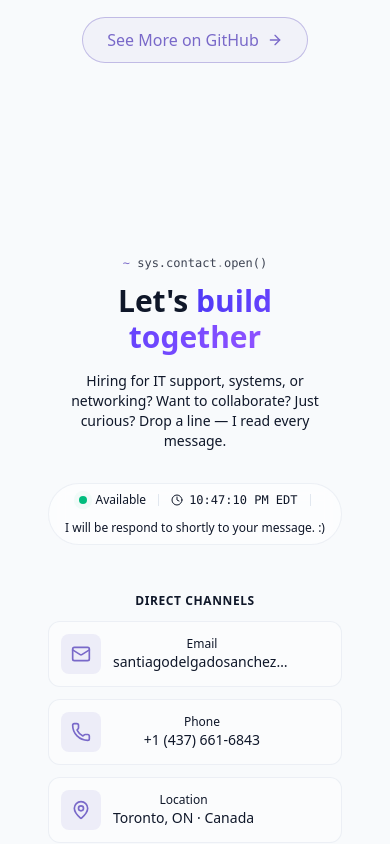
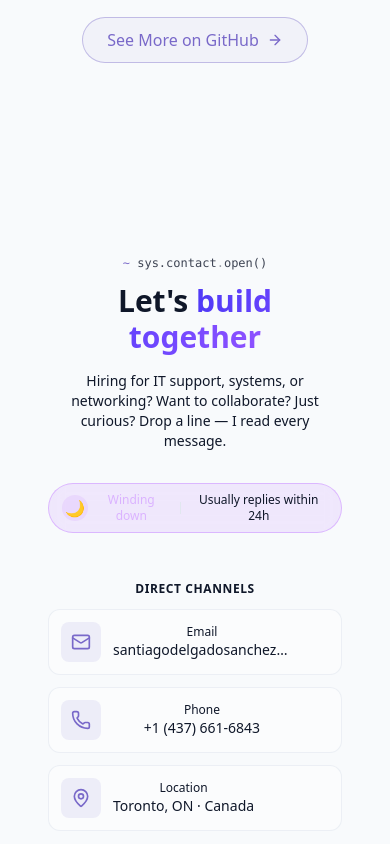
Before and after one commit to Santi2307/santi-portafolio, a React (Vite) app: page / in a window 390 px wide. Shown: the part 11156-12000 px from the top of the page. Built offline with nearby package versions, Linux system fonts and the light colour scheme.

Commit message:
updates and fix bugs

```diff
--- a/src/components/ContactSection.jsx
+++ b/src/components/ContactSection.jsx
@@ -2,8 +2,6 @@
 // ContactSection.jsx — Santiago Delgado's portfolio
 // -----------------------------------------------------------------------------
 // REPLACE your existing src/components/ContactSection.jsx with this entire file.
-// Dependencies (already in your project): react-hook-form, zod, framer-motion,
-// lucide-react, @hookform/resolvers/zod, your useToast hook, and `cn` utility.
 // =============================================================================
 
 import { useEffect, useState } from "react";
@@ -19,14 +17,9 @@ import {
   Linkedin,
   Github,
   Instagram,
-  Briefcase,
-  Users,
-  HelpCircle,
-  Sparkles,
+  CheckCircle2,
   Copy,
   Check,
-  CheckCircle2,
-  Clock,
   Loader2,
   ArrowLeft,
 } from "lucide-react";
@@ -35,93 +28,134 @@ import { useToast } from "@/hooks/use-toast";
 
 const FORMSPREE_ENDPOINT = "https://formspree.io/f/xldwapjy";
 
-/* ─────────────────────────── Intent options ─────────────────────────── */
+/* ─────────────────────────── Status definitions ──────────────────────────
+   Each entry maps a Toronto-local hour range [start, end) to a vibe.
+   Tailwind classes are written as literal strings so the JIT scanner
+   picks them up at build time. */
 
-const INTENTS = [
+const STATUSES = [
   {
-    id: "hiring",
-    icon: Briefcase,
-    title: "Hiring",
-    description: "IT Support · Systems · Networking roles",
-    accent: "from-emerald-500/20 to-teal-500/10",
-    border: "hover:border-emerald-500/40",
-    extras: ["company", "role"],
+    range: [0, 7],
+    key: "sleeping",
+    emoji: "😴",
+    label: "Sleeping",
+    classes: {
+      border: "border-violet-500/30",
+      bg: "bg-violet-500/10",
+      pulse: "bg-violet-500/30",
+      text: "text-violet-300",
+    },
   },
   {
-    id: "collab",
-    icon: Users,
-    title: "Collaboration",
-    description: "Project, freelance, or open-source",
-    accent: "from-sky-500/20 to-indigo-500/10",
-    border: "hover:border-sky-500/40",
-    extras: ["company"],
+    range: [7, 9],
+    key: "morning",
+    emoji: "☕",
+    label: "Morning coffee",
+    classes: {
+      border: "border-amber-500/30",
+      bg: "bg-amber-500/10",
+      pulse: "bg-amber-500/30",
+      text: "text-amber-300",
+    },
   },
   {
-    id: "question",
-    icon: HelpCircle,
-    title: "Question",
-    description: "Quick technical or career question",
-    accent: "from-violet-500/20 to-fuchsia-500/10",
-    border: "hover:border-violet-500/40",
-    extras: [],
+    range: [9, 12],
+    key: "available",
+    emoji: "💼",
+    label: "Available",
+    classes: {
+      border: "border-emerald-500/30",
+      bg: "bg-emerald-500/10",
+      pulse: "bg-emerald-500/30",
+      text: "text-emerald-300",
+    },
   },
   {
-    id: "hi",
-    icon: Sparkles,
-    title: "Just Saying Hi",
-    description: "Networking, hello, or random thoughts",
-    accent: "from-amber-500/20 to-rose-500/10",
-    border: "hover:border-amber-500/40",
-    extras: [],
+    range: [12, 13],
+    key: "lunch",
+    emoji: "🍽️",
+    label: "Lunch break",
+    classes: {
+      border: "border-orange-500/30",
+      bg: "bg-orange-500/10",
+      pulse: "bg-orange-500/30",
+      text: "text-orange-300",
+    },
+  },
+  {
+    range: [13, 17],
+    key: "building",
+    emoji: "💻",
+    label: "Building",
+    classes: {
+      border: "border-indigo-500/30",
+      bg: "bg-indigo-500/10",
+      pulse: "bg-indigo-500/30",
+      text: "text-indigo-300",
+    },
+  },
+  {
+    range: [17, 18],
+    key: "exercising",
+    emoji: "🏋️",
+    label: "At the gym",
+    classes: {
+      border: "border-rose-500/30",
+      bg: "bg-rose-500/10",
+      pulse: "bg-rose-500/30",
+      text: "text-rose-300",
+    },
+  },
+  {
+    range: [18, 20],
+    key: "studying",
+    emoji: "📚",
+    label: "Studying",
+    classes: {
+      border: "border-sky-500/30",
+      bg: "bg-sky-500/10",
+      pulse: "bg-sky-500/30",
+      text: "text-sky-300",
+    },
+  },
+  {
+    range: [20, 22],
+    key: "off-duty",
+    emoji: "🎮",
+    label: "Off-duty",
+    classes: {
+      border: "border-fuchsia-500/30",
+      bg: "bg-fuchsia-500/10",
+      pulse: "bg-fuchsia-500/30",
+      text: "text-fuchsia-300",
+    },
+  },
+  {
+    range: [22, 24],
+    key: "winding-down",
+    emoji: "🌙",
+    label: "Winding down",
+    classes: {
+      border: "border-purple-500/30",
+      bg: "bg-purple-500/10",
+      pulse: "bg-purple-500/30",
+      text: "text-purple-300",
+    },
   },
 ];
 
-const SOCIAL_LINKS = [
-  {
-    icon: Linkedin,
-    href: "https://www.linkedin.com/in/santiagodelgado23",
-    label: "LinkedIn",
-  },
-  { icon: Github, href: "https://github.com/Santi2307", label: "GitHub" },
-  {
-    icon: Instagram,
-    href: "https://www.instagram.com/santidelgado2004",
-    label: "Instagram",
-  },
-];
+const getStatusForHour = (hour) =>
+  STATUSES.find((s) => hour >= s.range[0] && hour < s.range[1]) || STATUSES[0];
 
 /* ─────────────────────────── Hooks ─────────────────────────── */
 
-/** Live clock in Toronto, updates every second. */
-const useTorontoTime = () => {
-  const [time, setTime] = useState(() => formatTorontoTime());
+const useCurrentStatus = () => {
+  const [status, setStatus] = useState(() =>
+    getStatusForHour(new Date().getHours()),
+  );
+
   useEffect(() => {
-    const id = setInterval(() => setTime(formatTorontoTime()), 1000);
-    return () => clearInterval(id);
-  }, []);
-  return time;
-};
-
-const formatTorontoTime = () => {
-  try {
-    return new Intl.DateTimeFormat("en-US", {
-      timeZone: "America/Toronto",
-      hour: "numeric",
-      minute: "2-digit",
-      second: "2-digit",
-      hour12: true,
-      timeZoneName: "short",
-    }).format(new Date());
-  } catch {
-    return "—";
-  }
-};
-
-/** Availability based on Toronto local hour. */
-const useAvailability = () => {
-  const [status, setStatus] = useState("online");
-  useEffect(() => {
-    const check = () => {
+    const update = () => {
       try {
         const hour = parseInt(
           new Intl.DateTimeFormat("en-US", {
@@ -131,20 +165,19 @@ const useAvailability = () => {
           }).format(new Date()),
           10,
         );
-        // Online roughly 8am–11pm Toronto
-        setStatus(hour >= 8 && hour < 23 ? "online" : "away");
+        setStatus(getStatusForHour(hour));
       } catch {
-        setStatus("online");
+        setStatus(getStatusForHour(new Date().getHours()));
       }
     };
-    check();
-    const id = setInterval(check, 60 * 1000);
+    update();
+    const id = setInterval(update, 60 * 1000);
     return () => clearInterval(id);
   }, []);
+
   return status;
 };
 
-/** Copy text to clipboard with a temporary "copied" flag. */
 const useCopy = (resetMs = 1500) => {
   const [copied, setCopied] = useState(false);
   const copy = async (text) => {
@@ -153,58 +186,100 @@ const useCopy = (resetMs = 1500) => {
       setCopied(true);
       setTimeout(() => setCopied(false), resetMs);
     } catch {
-      // Clipboard unavailable — silent fail
+      // silent fail — clipboard API unavailable
     }
   };
   return { copied, copy };
 };
 
-/* ─────────────────────────── Live status header ─────────────────────────── */
+/* ─────────────────────────── Sleeping Zzz animation ─────────────────────────── */
+
+const SleepingZzz = () => (
+  <div
+    aria-hidden
+    className="pointer-events-none absolute -right-3 -top-2 h-6 w-6"
+  >
+    {[0, 1, 2].map((i) => (
+      <motion.span
+        key={i}
+        className="absolute left-0 top-0 font-mono text-[9px] font-bold text-violet-200"
+        animate={{
+          y: [2, -10, -18],
+          x: [0, 3, 7],
+          opacity: [0, 1, 0],
+          scale: [0.5, 1, 1.15],
+          rotate: [0, 6, 14],
+        }}
+        transition={{
+          duration: 2.8,
+          repeat: Infinity,
+          delay: i * 0.85,
+          ease: "easeOut",
+        }}
+      >
+        z
+      </motion.span>
+    ))}
+  </div>
+);
+
+/* ─────────────────────────── Status bar ─────────────────────────── */
 
 const LiveStatusBar = () => {
-  const time = useTorontoTime();
-  const status = useAvailability();
-  const isOnline = status === "online";
+  const status = useCurrentStatus();
+  const isSleeping = status.key === "sleeping";
 
   return (
-    <div className="mx-auto mb-12 inline-flex flex-wrap items-center justify-center gap-3 rounded-full border border-border/60 bg-card/60 px-4 py-2 text-xs backdrop-blur-sm">
-      {/* Availability */}
-      <div className="flex items-center gap-2">
-        <span className="relative inline-flex h-2 w-2">
+    <motion.div
+      layout
+      transition={{ duration: 0.4, ease: [0.22, 1, 0.36, 1] }}
+      className={cn(
+        "mx-auto mb-12 inline-flex items-center gap-3 rounded-full border px-4 py-2 text-xs backdrop-blur-sm transition-colors",
+        status.classes.border,
+        status.classes.bg,
+      )}
+    >
+      <AnimatePresence mode="wait">
+        <motion.div
+          key={status.key}
+          initial={{ opacity: 0, y: 4 }}
+          animate={{ opacity: 1, y: 0 }}
+          exit={{ opacity: 0, y: -4 }}
+          transition={{ duration: 0.3 }}
+          className="flex items-center gap-2.5"
+        >
+          <span className="relative inline-flex h-5 w-5 items-center justify-center">
+            {!isSleeping && (
               <motion.span
                 aria-hidden
                 className={cn(
                   "absolute inset-0 rounded-full",
-              isOnline ? "bg-emerald-500" : "bg-amber-500",
+                  status.classes.pulse,
                 )}
-            animate={{ scale: [1, 2.4], opacity: [0.55, 0] }}
-            transition={{ duration: 1.8, repeat: Infinity, ease: "easeOut" }}
+                animate={{ scale: [1, 1.8], opacity: [0.55, 0] }}
+                transition={{ duration: 2, repeat: Infinity, ease: "easeOut" }}
               />
+            )}
             <span
-            className={cn(
-              "relative inline-block h-full w-full rounded-full",
-              isOnline ? "bg-emerald-500" : "bg-amber-500",
-            )}
-          />
+              className="relative text-base leading-none"
+              role="img"
+              aria-label={status.label}
+            >
+              {status.emoji}
             </span>
-        <span className="font-medium">{isOnline ? "Available" : "Away"}</span>
-      </div>
+            {isSleeping && <SleepingZzz />}
+          </span>
+
+          <span className={cn("font-medium", status.classes.text)}>
+            {status.label}
+          </span>
+        </motion.div>
+      </AnimatePresence>
 
       <span className="h-3 w-px bg-border" aria-hidden />
 
-      {/* Live time */}
-      <div className="flex items-center gap-1.5 text-muted-foreground">
-        <Clock size={12} aria-hidden />
-        <span className="font-mono tabular-nums">{time}</span>
-      </div>
-
-      <span className="h-3 w-px bg-border" aria-hidden />
-
-      {/* Response time */}
-      <span className="text-muted-foreground">
-        I will be respond to shortly to your message. :){" "}
-      </span>
-    </div>
+      <span className="text-muted-foreground">Usually replies within 24h</span>
+    </motion.div>
   );
 };
 
@@ -275,80 +350,20 @@ const LocationChannel = () => (
   </div>
 );
 
-/* ─────────────────────────── Intent card ─────────────────────────── */
-
-const IntentCard = ({ intent, isActive, onSelect }) => {
-  const Icon = intent.icon;
-
-  return (
-    <motion.button
-      type="button"
-      onClick={() => onSelect(intent.id)}
-      whileTap={{ scale: 0.97 }}
-      className={cn(
-        "group relative flex flex-col items-start gap-1.5 overflow-hidden rounded-xl border-2 bg-card/50 p-4 text-left backdrop-blur-sm transition-all",
-        "focus:outline-none focus-visible:ring-2 focus-visible:ring-primary/40",
-        isActive
-          ? "border-primary shadow-lg shadow-primary/10"
-          : cn("border-border/40", intent.border),
-      )}
-      aria-pressed={isActive}
-    >
-      {/* Gradient backdrop */}
-      <div
-        className={cn(
-          "absolute inset-0 -z-10 bg-gradient-to-br opacity-0 transition-opacity",
-          intent.accent,
-          (isActive || "group-hover:opacity-100") && "group-hover:opacity-100",
-          isActive && "opacity-100",
-        )}
-      />
-
-      <Icon
-        className={cn(
-          "h-5 w-5 transition-colors",
-          isActive ? "text-primary" : "text-foreground/70",
-        )}
-        aria-hidden="true"
-      />
-      <div className="font-semibold text-sm">{intent.title}</div>
-      <div className="text-xs text-muted-foreground">{intent.description}</div>
-
-      {isActive && (
-        <motion.span
-          layoutId="intent-indicator"
-          aria-hidden
-          className="absolute right-3 top-3 inline-flex h-2 w-2 rounded-full bg-primary"
-        />
-      )}
-    </motion.button>
-  );
-};
-
 /* ─────────────────────────── Form ─────────────────────────── */
 
 const contactFormSchema = z.object({
-  intent: z.string().min(1, "Please choose what you're reaching out about."),
   name: z.string().min(1, "Name is required."),
   email: z.string().email("Please enter a valid email."),
-  company: z.string().optional(),
-  role: z.string().optional(),
   message: z
     .string()
     .min(10, "Message should be at least 10 characters.")
     .max(2000, "Message is too long."),
 });
 
-const Field = ({ label, error, children, optional }) => (
+const Field = ({ label, error, children }) => (
   <div>
-    <label className="mb-1.5 flex items-center gap-2 text-sm font-medium">
-      {label}
-      {optional && (
-        <span className="text-[10px] font-normal uppercase tracking-wider text-muted-foreground">
-          Optional
-        </span>
-      )}
-    </label>
+    <label className="mb-1.5 block text-sm font-medium">{label}</label>
     {children}
     {error && (
       <p role="alert" className="mt-1 text-xs text-destructive">
@@ -365,29 +380,20 @@ const inputClasses = (hasError) =>
     hasError ? "border-destructive focus:ring-destructive/40" : "border-input",
   );
 
-const SmartContactForm = ({ onSent }) => {
+const ContactForm = ({ onSent }) => {
   const { toast } = useToast();
-  const [intent, setIntent] = useState(null);
-
   const {
     register,
     handleSubmit,
     formState: { errors, isSubmitting },
-    setValue,
+    watch,
     reset,
   } = useForm({
     resolver: zodResolver(contactFormSchema),
-    defaultValues: { intent: "" },
   });
 
-  const handleIntentSelect = (id) => {
-    setIntent(id);
-    setValue("intent", id, { shouldValidate: true });
-  };
-
-  const selectedIntent = INTENTS.find((i) => i.id === intent);
-  const showCompany = selectedIntent?.extras.includes("company");
-  const showRole = selectedIntent?.extras.includes("role");
+  const messageValue = watch("message", "");
+  const messageCount = messageValue?.length ?? 0;
 
   const onSubmit = async (data) => {
     try {
@@ -396,13 +402,12 @@ const SmartContactForm = ({ onSent }) => {
         headers: { "Content-Type": "application/json" },
         body: JSON.stringify({
           ...data,
-          _subject: `[${data.intent.toUpperCase()}] New message from ${data.name}`,
+          _subject: `New message from ${data.name}`,
         }),
       });
 
       if (response.ok) {
         reset();
-        setIntent(null);
         onSent();
       } else {
         toast({
@@ -422,51 +427,7 @@ const SmartContactForm = ({ onSent }) => {
   };
 
   return (
-    <form onSubmit={handleSubmit(onSubmit)} className="space-y-6">
-      {/* Step 1: Intent */}
-      <div>
-        <div className="mb-3 flex items-center gap-2">
-          <span className="font-mono text-[10px] uppercase tracking-wider text-primary">
-            01 / Intent
-          </span>
-          <div className="h-px flex-1 bg-border/60" />
-        </div>
-        <div className="grid grid-cols-2 gap-2 sm:grid-cols-4">
-          {INTENTS.map((i) => (
-            <IntentCard
-              key={i.id}
-              intent={i}
-              isActive={intent === i.id}
-              onSelect={handleIntentSelect}
-            />
-          ))}
-        </div>
-        {errors.intent && (
-          <p role="alert" className="mt-2 text-xs text-destructive">
-            {errors.intent.message}
-          </p>
-        )}
-        {/* Hidden field so RHF/Zod see the intent value */}
-        <input type="hidden" {...register("intent")} />
-      </div>
-
-      {/* Step 2: Details */}
-      <AnimatePresence initial={false}>
-        {intent && (
-          <motion.div
-            initial={{ opacity: 0, y: -8 }}
-            animate={{ opacity: 1, y: 0 }}
-            exit={{ opacity: 0, y: -8 }}
-            transition={{ duration: 0.25 }}
-            className="space-y-4"
-          >
-            <div className="flex items-center gap-2">
-              <span className="font-mono text-[10px] uppercase tracking-wider text-primary">
-                02 / Details
-              </span>
-              <div className="h-px flex-1 bg-border/60" />
-            </div>
-
+    <form onSubmit={handleSubmit(onSubmit)} className="space-y-5">
       <div className="grid grid-cols-1 gap-4 sm:grid-cols-2">
         <Field label="Name" error={errors.name?.message}>
           <input
@@ -485,48 +446,21 @@ const SmartContactForm = ({ onSent }) => {
             className={inputClasses(!!errors.email)}
           />
         </Field>
-
-              {showCompany && (
-                <Field label="Company" optional>
-                  <input
-                    type="text"
-                    placeholder="Company or organization"
-                    {...register("company")}
-                    className={inputClasses(false)}
-                  />
-                </Field>
-              )}
-
-              {showRole && (
-                <Field label="Role" optional>
-                  <input
-                    type="text"
-                    placeholder="e.g. IT Support Analyst"
-                    {...register("role")}
-                    className={inputClasses(false)}
-                  />
-                </Field>
-              )}
       </div>
 
       <Field label="Message" error={errors.message?.message}>
         <textarea
-                rows={5}
-                placeholder={
-                  intent === "hiring"
-                    ? "Tell me about the role, team, and what you're looking for…"
-                    : intent === "collab"
-                      ? "What kind of project? What's the timeline?"
-                      : intent === "question"
-                        ? "What's on your mind?"
-                        : "Say hi 👋"
-                }
+          rows={6}
+          placeholder="What's on your mind? Hiring, collaboration, a question, or just saying hi — all good."
           {...register("message")}
           className={cn(
             inputClasses(!!errors.message),
-                  "resize-y min-h-[120px]",
+            "resize-y min-h-[140px]",
           )}
         />
+        <div className="mt-1 flex justify-end text-[10px] tabular-nums text-muted-foreground">
+          {messageCount} / 2000
+        </div>
       </Field>
 
       <button
@@ -552,9 +486,6 @@ const SmartContactForm = ({ onSent }) => {
           </>
         )}
       </button>
-          </motion.div>
-        )}
-      </AnimatePresence>
     </form>
   );
 };
@@ -601,6 +532,20 @@ const SuccessState = ({ onReset }) => (
 
 /* ─────────────────────────── Main section ─────────────────────────── */
 
+const SOCIAL_LINKS = [
+  {
+    icon: Linkedin,
+    href: "https://www.linkedin.com/in/santiagodelgado23",
+    label: "LinkedIn",
+  },
+  { icon: Github, href: "https://github.com/Santi2307", label: "GitHub" },
+  {
+    icon: Instagram,
+    href: "https://www.instagram.com/santidelgado2004",
+    label: "Instagram",
+  },
+];
+
 export const ContactSection = () => {
   const [sent, setSent] = useState(false);
 
@@ -612,7 +557,6 @@ export const ContactSection = () => {
     >
       <div className="container mx-auto max-w-5xl">
         <div className="text-center">
-          {/* Terminal-style preheader */}
           <p className="mb-3 font-mono text-xs text-muted-foreground">
             <span className="text-primary">~ </span>
             <span className="text-foreground/80">sys.contact</span>
@@ -639,7 +583,6 @@ export const ContactSection = () => {
         </div>
 
         <div className="grid grid-cols-1 gap-8 lg:grid-cols-5">
-          {/* Channels — left column */}
           <aside className="space-y-3 lg:col-span-2">
             <h3 className="mb-3 text-xs font-semibold uppercase tracking-wider text-muted-foreground">
               Direct Channels
@@ -683,7 +626,6 @@ export const ContactSection = () => {
             </div>
           </aside>
 
-          {/* Form — right column */}
           <div className="rounded-2xl border border-border/60 bg-card/60 p-6 backdrop-blur-sm md:p-8 lg:col-span-3">
             <AnimatePresence mode="wait">
               {sent ? (
@@ -696,7 +638,7 @@ export const ContactSection = () => {
                   exit={{ opacity: 0 }}
                   transition={{ duration: 0.25 }}
                 >
-                  <SmartContactForm onSent={() => setSent(true)} />
+                  <ContactForm onSent={() => setSent(true)} />
                 </motion.div>
               )}
             </AnimatePresence>
```
Lines whose indentation alone changed are shown as unchanged.
